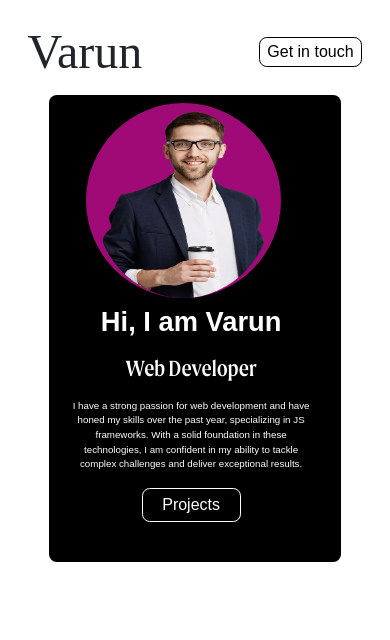
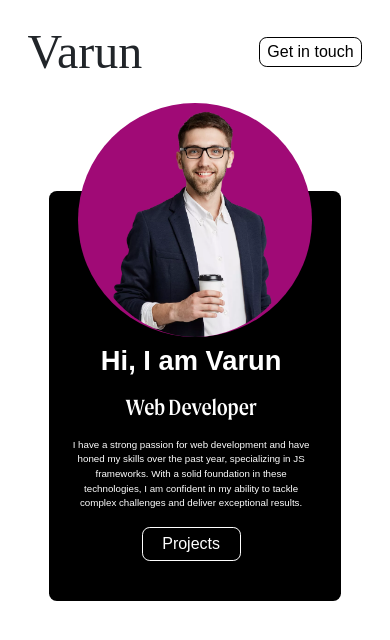
Before and after one commit to ait-varun/varun-portfolio, a Next.js app: page /components/hero in a window 390 px wide. Shown: the top 640 px of the page. Built offline with nearby package versions, Linux system fonts and the light colour scheme.

Commit message:
updated mobile design

```diff
--- a/src/app/components/hero/page.module.css
+++ b/src/app/components/hero/page.module.css
@@ -1,4 +1,4 @@
-.main{
+.main {
   overflow-x: hidden;
 }
 .navbar {
@@ -62,7 +62,7 @@
   margin-bottom: 2rem;
 }
 .heroContent h2 {
-  font-family: 'Moret', sans-serif;
+  font-family: "Moret", sans-serif;
   margin-bottom: 2rem;
 }
 
@@ -94,7 +94,6 @@
   -webkit-text-stroke: 1px black;
 }
 
-
 @keyframes a-text-scroll {
   0% {
     transform: translate3d(0%, 0, 0);
@@ -110,33 +109,35 @@
   }
 }
 
-
 /* Mobile */
 @media (max-width: 700px) {
-.heroImage{
+  .heroImage {
     flex-direction: column;
+    margin-top: 6rem;
   }
-.heroImage img{
-  height: 50vw;
-  width: 50vw;
+  .heroImage img {
+    height: 60vw;
+    width: 60vw;
     border-radius: 50%;
+    margin: -6rem 0rem 0rem 0rem;
+    object-fit: contain;
   }
-.heroContent{
+  .heroContent {
     text-align: center;
   }
-.heroContent h1{
+  .heroContent h1 {
     font-size: 7vw !important;
     margin-bottom: 1rem;
   }
-.heroContent h2{
+  .heroContent h2 {
     font-size: 6vw !important;
     margin-bottom: 1rem;
   }
-.heroContent p{
+  .heroContent p {
     font-size: 2.5vw !important;
     margin-bottom: 1rem;
   }
-.heroContent button{
+  .heroContent button {
     margin-bottom: 2rem;
   }
 }
```
Lines whose indentation alone changed are shown as unchanged.
